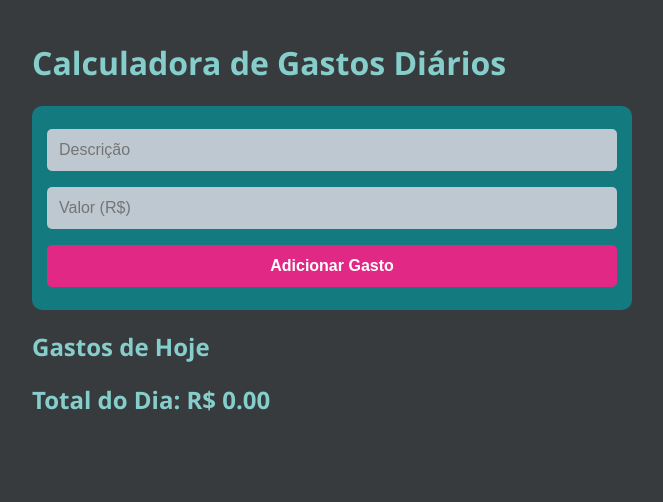
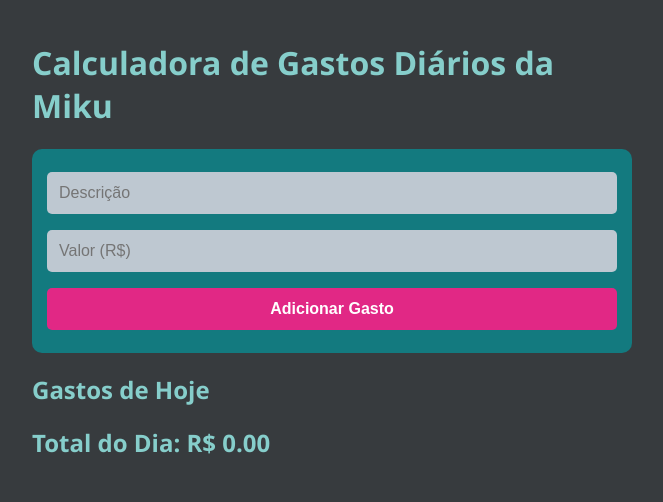
Before and after one commit to JolavoJoestar/calculadora-gastos, a plain HTML site: page index.html in a window 1280 px wide. Shown: the whole page, without its empty margins (308-971 px from the left). Drawn offline with Linux system fonts and the light colour scheme.

Commit message:
Update index.html

```diff
--- a/index.html
+++ b/index.html
@@ -8,7 +8,7 @@
     <link rel="stylesheet" href="style.css"/>
 </head>
 <body>
-    <h1>Calculadora de Gastos Diários</h1>
+    <h1>Calculadora de Gastos Diários da Miku</h1>
 
     <form id="form-gasto">
         <input type="text" id="descricao" placeholder="Descrição" required />
```
